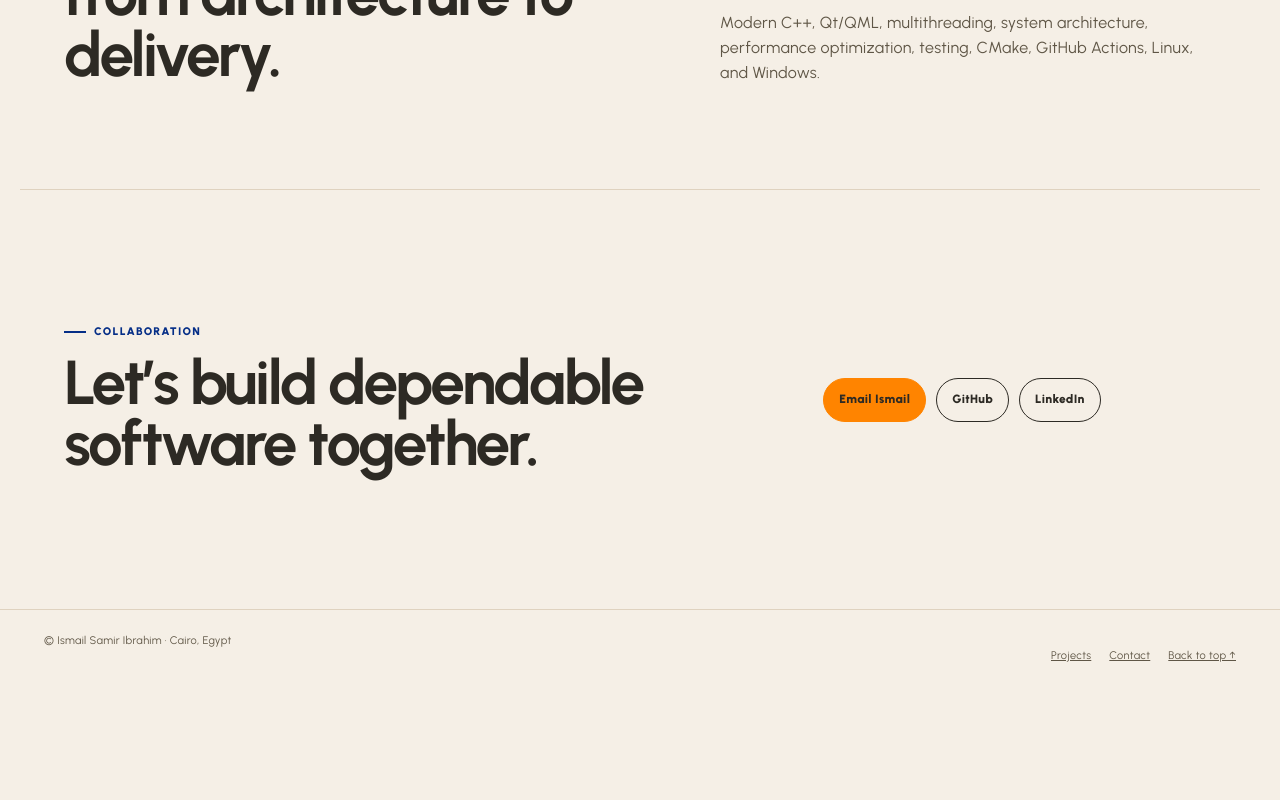
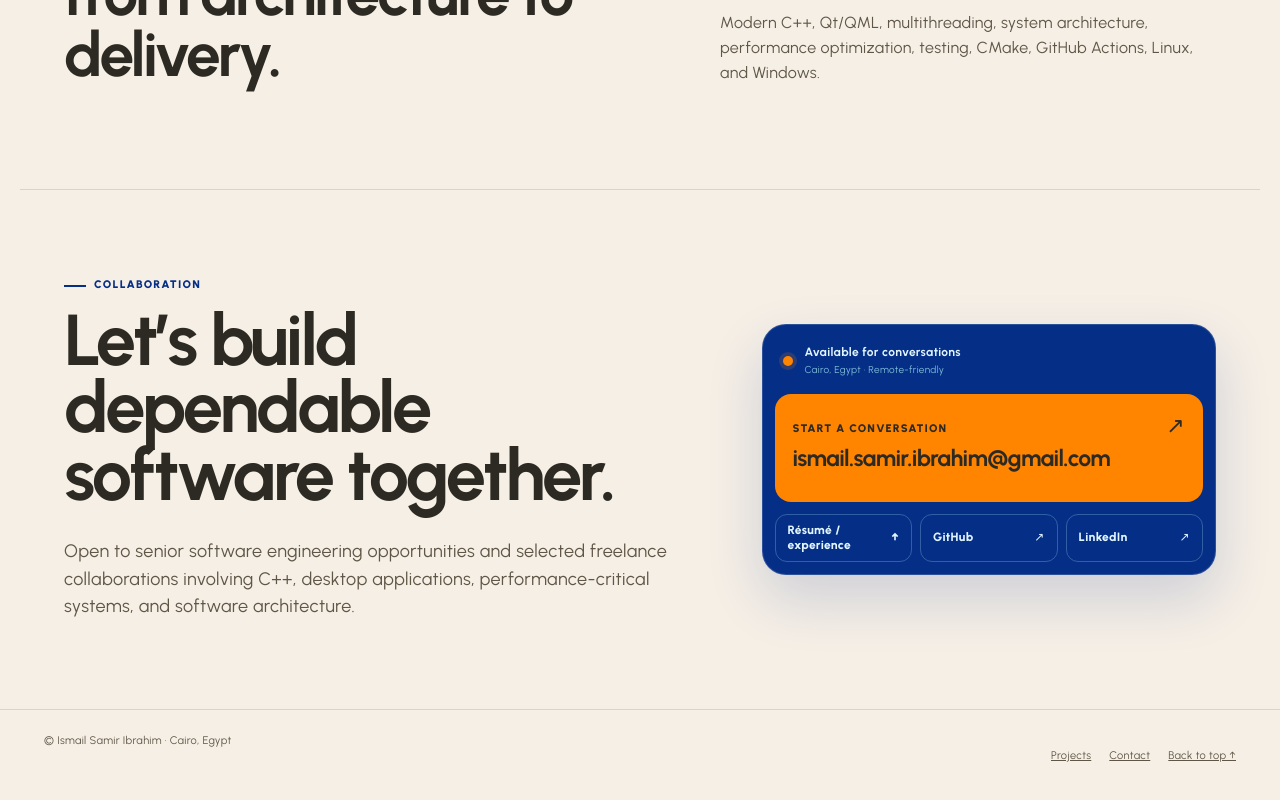
Before and after one commit to IsmailSamirIbrahim/portfolio-website, a Vue app: page / in a window 1280 px wide. Shown: the part 2737-3537 px from the top of the page. Before the commit the page ends 3439 px from the top, so only its background shows below. Built offline with nearby package versions, Linux system fonts and the light colour scheme.

Commit message:
feat(PORT-27): build contact section

```diff
--- /dev/null
+++ b/src/components/ContactCollaboration.vue
@@ -0,0 +1,219 @@
+<script setup lang="ts">
+import { portfolioContent } from '@/content/portfolio'
+
+const { contact, profile } = portfolioContent
+</script>
+
+<template>
+  <section
+    id="contact"
+    class="contact-collaboration"
+    aria-labelledby="contact-heading"
+  >
+    <div class="contact-collaboration__intro">
+      <p class="eyebrow">Collaboration</p>
+      <h2 id="contact-heading">
+        Let’s build dependable software together.
+      </h2>
+      <p class="contact-collaboration__availability">
+        {{ profile.availability }}
+      </p>
+    </div>
+
+    <div class="contact-collaboration__card">
+      <div class="contact-collaboration__status">
+        <span aria-hidden="true"></span>
+        <p>
+          <strong>Available for conversations</strong>
+          <small>{{ profile.location }} · Remote-friendly</small>
+        </p>
+      </div>
+
+      <a
+        class="contact-collaboration__email"
+        :href="contact.emailHref"
+        :aria-label="`Email ${profile.name} at ${contact.email}`"
+      >
+        <span>Start a conversation</span>
+        <strong>{{ contact.email }}</strong>
+        <span class="contact-collaboration__arrow" aria-hidden="true">↗</span>
+      </a>
+
+      <nav
+        class="contact-collaboration__links"
+        aria-label="Résumé and professional profiles"
+      >
+        <a :href="contact.resume.href">
+          {{ contact.resume.label }}
+          <span aria-hidden="true">↑</span>
+        </a>
+        <a
+          v-for="social in contact.social"
+          :key="social.label"
+          :href="social.href"
+          target="_blank"
+          rel="noreferrer"
+        >
+          {{ social.label }}
+          <span aria-hidden="true">↗</span>
+        </a>
+      </nav>
+    </div>
+  </section>
+</template>
+
+<style scoped>
+.contact-collaboration {
+  width: min(100%, 1240px);
+  min-height: 520px;
+  margin-inline: auto;
+  padding: 70px var(--space-outer);
+  display: grid;
+  gap: var(--space-xl);
+  align-content: center;
+  border-top: var(--stroke-sm) solid var(--color-border);
+}
+
+.contact-collaboration__intro {
+  min-width: 0;
+}
+
+.contact-collaboration h2 {
+  max-width: 760px;
+  margin-bottom: var(--space-lg);
+  font-size: clamp(40px, 8vw, 72px);
+  line-height: 0.94;
+}
+
+.contact-collaboration__availability {
+  max-width: 660px;
+  margin-bottom: 0;
+  color: var(--color-text-muted);
+  font-size: clamp(var(--font-size-md), 2vw, var(--font-size-lg));
+  line-height: 1.55;
+}
+
+.contact-collaboration__card {
+  min-width: 0;
+  padding: var(--space-sm);
+  background: var(--color-dark-blue-500);
+  border: var(--stroke-sm) solid rgba(255, 255, 255, 0.16);
+  border-radius: var(--radius-xl);
+  box-shadow: 0 24px 56px rgba(5, 46, 135, 0.16);
+}
+
+.contact-collaboration__status {
+  display: flex;
+  gap: var(--space-sm);
+  align-items: center;
+  padding: var(--space-xs) var(--space-xs) var(--space-md);
+  color: var(--color-text-cyan-400);
+}
+
+.contact-collaboration__status > span {
+  width: 10px;
+  height: 10px;
+  flex: 0 0 auto;
+  background: var(--color-orange-400);
+  border: 3px solid rgba(255, 132, 0, 0.28);
+  border-radius: 50%;
+  box-shadow: 0 0 0 4px rgba(255, 132, 0, 0.16);
+}
+
+.contact-collaboration__status p {
+  display: grid;
+  gap: 2px;
+  margin: 0;
+}
+
+.contact-collaboration__status strong {
+  font-size: var(--font-size-xs);
+  letter-spacing: 0.03em;
+}
+
+.contact-collaboration__status small {
+  color: var(--color-text-cyan-300);
+  font-size: 10px;
+}
+
+.contact-collaboration__email {
+  position: relative;
+  display: grid;
+  gap: var(--space-xs);
+  min-width: 0;
+  padding: var(--space-lg) var(--space-md);
+  color: var(--color-action-text);
+  background: var(--color-orange-400);
+  border-radius: var(--radius-lg);
+  text-decoration: none;
+  transition: transform 180ms var(--ease-smooth);
+}
+
+.contact-collaboration__email:hover {
+  transform: translateY(-2px);
+}
+
+.contact-collaboration__email > span:first-child {
+  font-size: 11px;
+  font-weight: 900;
+  letter-spacing: 0.1em;
+  text-transform: uppercase;
+}
+
+.contact-collaboration__email strong {
+  min-width: 0;
+  padding-right: var(--space-xl);
+  font-size: clamp(15px, 3.7vw, 23px);
+  letter-spacing: -0.03em;
+  overflow-wrap: anywhere;
+}
+
+.contact-collaboration__arrow {
+  position: absolute;
+  top: var(--space-md);
+  right: var(--space-md);
+  font-size: var(--font-size-title-xs);
+  font-weight: 900;
+}
+
+.contact-collaboration__links {
+  display: grid;
+  grid-template-columns: 1fr;
+  gap: var(--space-xs);
+  padding-top: var(--space-sm);
+}
+
+.contact-collaboration__links a {
+  display: flex;
+  min-height: 48px;
+  align-items: center;
+  justify-content: space-between;
+  padding-inline: var(--space-sm);
+  color: var(--color-text-cyan-400);
+  border: var(--stroke-sm) solid rgba(129, 189, 216, 0.35);
+  border-radius: var(--radius-md);
+  font-size: var(--font-size-xs);
+  font-weight: 800;
+  text-decoration: none;
+  transition:
+    color 180ms var(--ease-smooth),
+    background-color 180ms var(--ease-smooth);
+}
+
+.contact-collaboration__links a:hover {
+  color: var(--color-dark-blue-500);
+  background: var(--color-text-cyan-400);
+}
+
+@media (min-width: 840px) {
+  .contact-collaboration {
+    grid-template-columns: minmax(0, 1.16fr) minmax(390px, 0.84fr);
+    gap: 70px;
+    align-items: center;
+  }
+
+  .contact-collaboration__links {
+    grid-template-columns: repeat(3, 1fr);
+  }
+}
+</style>
--- a/src/components/PortfolioFallback.vue
+++ b/src/components/PortfolioFallback.vue
@@ -1,6 +1,7 @@
 <script setup lang="ts">
 import HeroIntroduction from '@/components/HeroIntroduction.vue'
 import ProjectShowcase from '@/components/ProjectShowcase.vue'
+import ContactCollaboration from '@/components/ContactCollaboration.vue'
 import SiteFooter from '@/components/SiteFooter.vue'
 import SiteHeader from '@/components/SiteHeader.vue'
 import { portfolioContent } from '@/content/portfolio'
@@ -50,21 +51,7 @@ const projects = portfolioContent.projects
         </div>
       </section>
 
-      <section id="contact" class="contact-section">
-        <div>
-          <p class="eyebrow">Collaboration</p>
-          <h2>Let’s build dependable software together.</h2>
-        </div>
-        <div class="contact-section__actions">
-          <a class="button button--primary" href="mailto:ismail.samir.ibrahim@gmail.com">
-            Email Ismail
-          </a>
-          <a class="button" href="https://github.com/IsmailSamirIbrahim">GitHub</a>
-          <a class="button" href="https://www.linkedin.com/in/ismailsamiribrahim">
-            LinkedIn
-          </a>
-        </div>
-      </section>
+      <ContactCollaboration />
     </main>
 
     <SiteFooter />
--- a/src/content/portfolio.ts
+++ b/src/content/portfolio.ts
@@ -25,6 +25,10 @@ export const portfolioContent = {
   contact: {
     email: 'ismail.samir.ibrahim@gmail.com',
     emailHref: 'mailto:ismail.samir.ibrahim@gmail.com',
+    resume: {
+      label: 'Résumé / experience',
+      href: '#expertise',
+    },
     social: [
       {
         label: 'GitHub',
--- a/src/types/content.ts
+++ b/src/types/content.ts
@@ -17,6 +17,7 @@ export interface SocialLink {
 export interface ContactDetails {
   email: string
   emailHref: MailLink
+  resume: NavigationItem
   social: readonly SocialLink[]
 }
 
```
Also changed, not shown: 1 other file (tests, documents, lock files or other folders).
